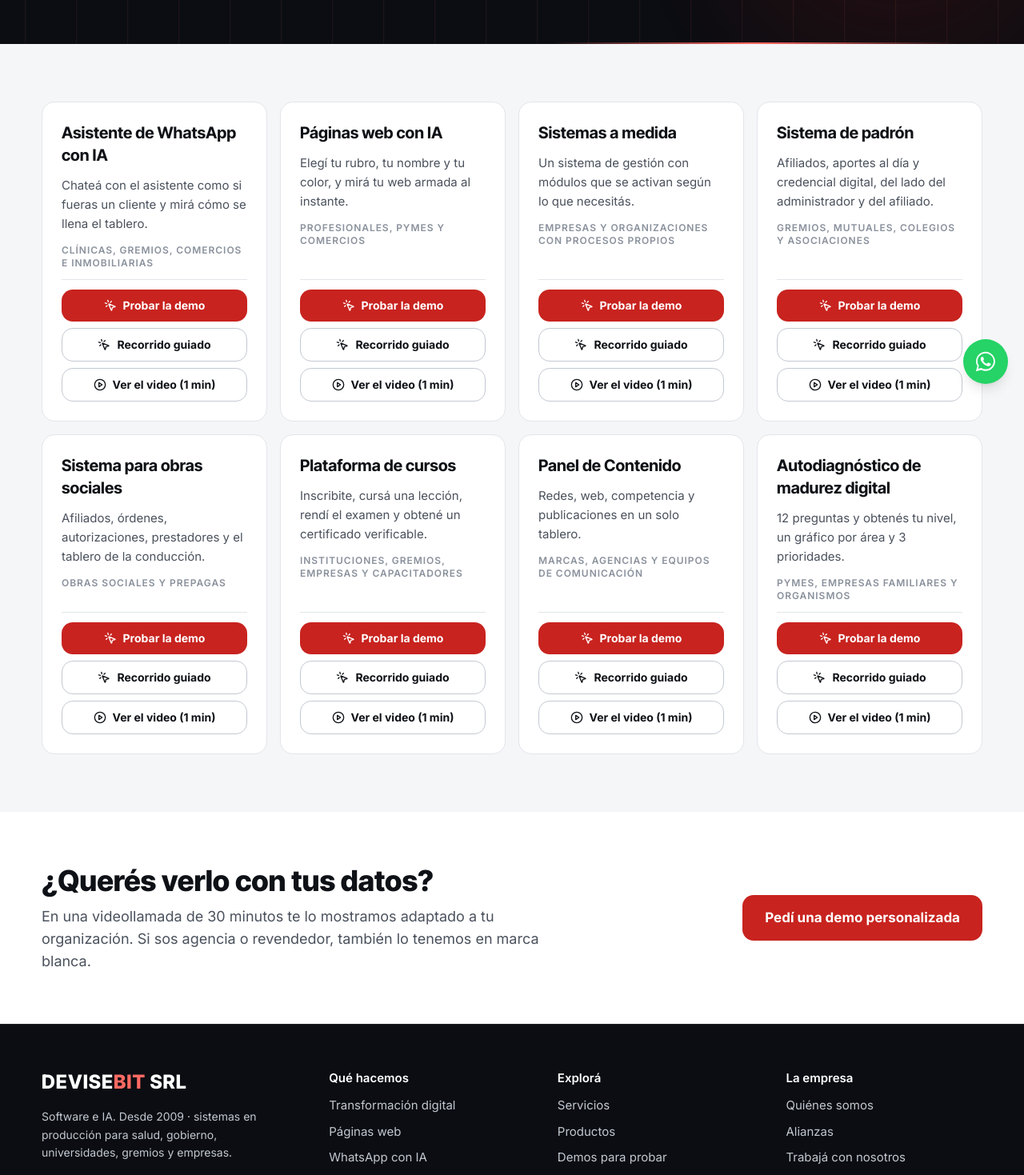
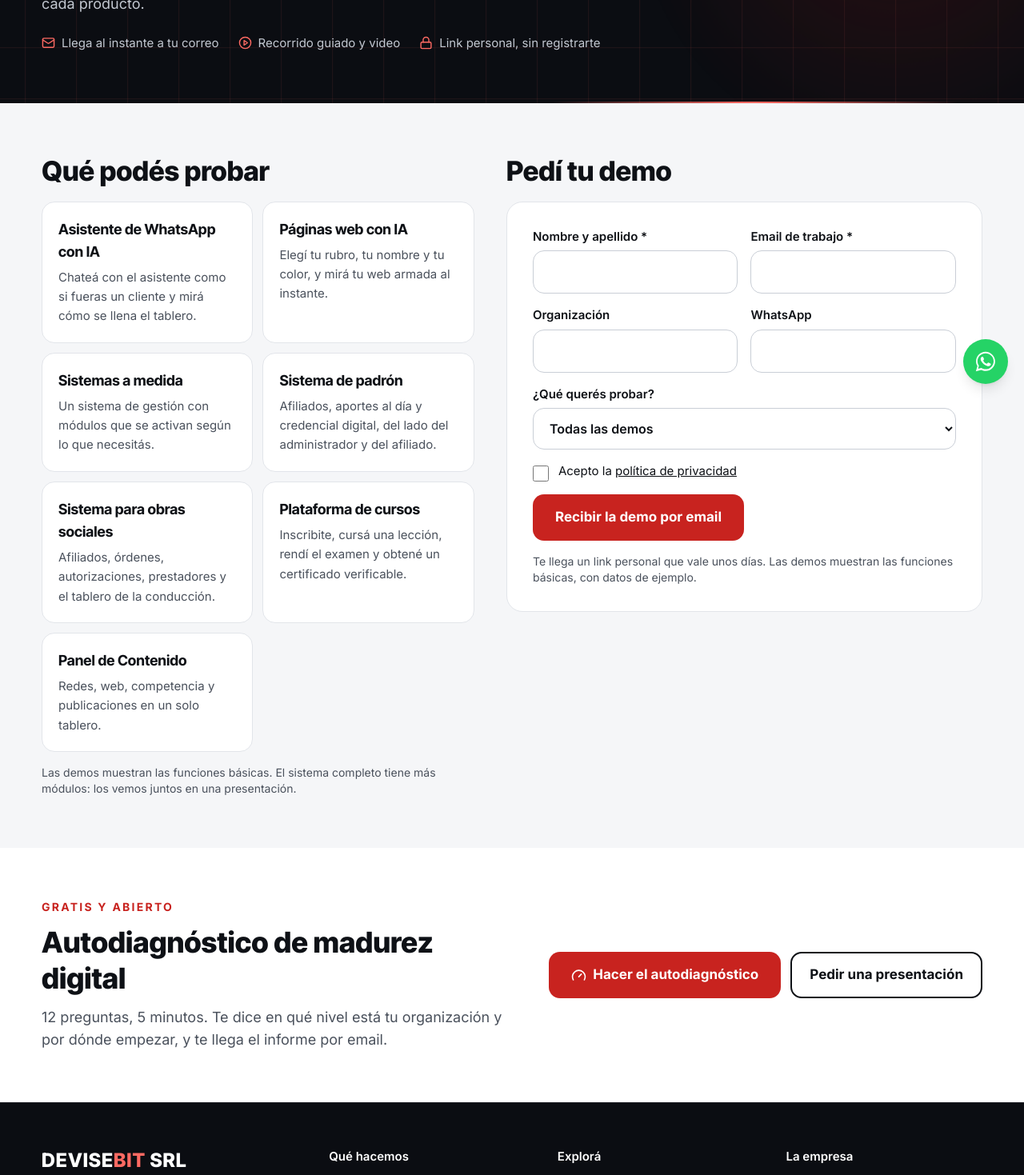
Before and after one commit to jammiranda/julio-miranda-web, a Next.js app: page /demos in a window 1280 px wide. Shown: the part 300-1769 px from the top of the page at 80% size. Built offline with nearby package versions, Linux system fonts and the light colour scheme; a web font is replaced by a local one.

Commit message:
Demos privadas (WIP): página de pedido y botones
Co-Authored-By: Claude Opus 5.5 <noreply@anthropic.com>
Claude-Session: https://claude.ai/code/session_01JmMyMwv3wDbxYkx5HL6eDL

```diff
--- a/app/demos/page.tsx
+++ b/app/demos/page.tsx
@@ -1,15 +1,17 @@
 import Link from "next/link"
-import { PlayCircle, MousePointerClick } from "lucide-react"
+import { Lock, Mail, PlayCircle, Gauge } from "lucide-react"
 import { Header } from "@/components/header"
 import { Footer } from "@/components/footer"
-import { DEMOS, demoUrl, videoUrl } from "@/lib/demos"
+import DemoPedidoForm from "@/components/demo-pedido-form"
+import { DEMOS } from "@/lib/demos"
 
 export const metadata = {
-  title: "Demos para probar · DEVISEBIT",
-  description: "Probá nuestros productos sin registrarte: asistente de WhatsApp con IA, webs, sistemas a medida, padrón, obras sociales, plataforma de cursos, panel de contenido y autodiagnóstico digital.",
+  title: "Pedí una demo · DEVISEBIT",
+  description: "Probá nuestros productos con datos de ejemplo: te mandamos un link personal por email. Asistente de WhatsApp con IA, webs, sistemas a medida, padrón, obras sociales, plataforma de cursos y panel de contenido.",
 }
 
 export default function Demos() {
+  const productos = DEMOS.filter((d) => d.slug !== "transformacion-digital")
   return (
     <div className="min-h-screen bg-white text-[#0E1116]">
       <Header />
@@ -17,41 +19,49 @@ export default function Demos() {
         <section className="db-tech bg-[#0B0D12] text-white">
           <div className="db-rise max-w-[1240px] mx-auto px-4 md:px-8 pt-14 pb-16 flex flex-col gap-4">
             <p className="m-0 text-sm font-bold uppercase tracking-[0.16em] text-[#FF6A63]">Demos</p>
-            <h1 className="m-0 font-tight text-[34px] md:text-[52px] leading-[1.05] font-extrabold max-w-[820px]">Probalo vos mismo, ahora.</h1>
-            <p className="m-0 text-lg text-[#C3C8D1] max-w-[720px]">Cada demo funciona en tu navegador, sin registrarte, con datos de ejemplo. Podés tocar todo, ver el recorrido guiado o mirar el video de un minuto.</p>
+            <h1 className="m-0 font-tight text-[34px] md:text-[52px] leading-[1.05] font-extrabold max-w-[860px]">Probalo antes de decidir.</h1>
+            <p className="m-0 text-lg text-[#C3C8D1] max-w-[720px]">Dejanos tu email y te mandamos un link personal para probar las demos en tu celular o compu, con datos de ejemplo. También incluye un video de un minuto de cada producto.</p>
+            <ul className="m-0 mt-2 p-0 list-none flex flex-wrap gap-x-6 gap-y-2 text-[15px] text-[#C3C8D1]">
+              <li className="flex items-center gap-2"><Mail size={17} aria-hidden="true" className="text-[#FF6A63]" /> Llega al instante a tu correo</li>
+              <li className="flex items-center gap-2"><PlayCircle size={17} aria-hidden="true" className="text-[#FF6A63]" /> Recorrido guiado y video</li>
+              <li className="flex items-center gap-2"><Lock size={17} aria-hidden="true" className="text-[#FF6A63]" /> Link personal, sin registrarte</li>
+            </ul>
           </div>
           <div className="db-scan"><i /></div>
         </section>
 
         <section className="bg-[#F5F6F8]">
-          <ul className="m-0 list-none max-w-[1240px] mx-auto px-4 md:px-8 py-[72px] grid sm:grid-cols-2 lg:grid-cols-4 gap-4">
-            {DEMOS.map((d) => (
-              <li key={d.slug} id={d.slug} className="db-card scroll-mt-24 rounded-2xl border border-[#E2E5EA] bg-white p-6 flex flex-col gap-3">
-                <h2 className="m-0 font-tight text-xl font-bold">{d.titulo}</h2>
-                <p className="m-0 text-[15px] leading-relaxed text-[#4A515C]">{d.texto}</p>
-                <p className="m-0 text-xs font-semibold uppercase tracking-[0.08em] text-[#8A919C]">{d.para}</p>
-                <div className="mt-auto pt-3 flex flex-col gap-2 border-t border-[#E2E5EA]">
-                  <a href={demoUrl(d.slug)} className="inline-flex items-center justify-center gap-2 rounded-xl bg-[#C8231F] hover:bg-[#9E1A17] px-4 py-2.5 text-sm font-bold text-white transition-colors"><MousePointerClick size={16} aria-hidden="true" /> Probar la demo</a>
-                  <a href={`${demoUrl(d.slug)}?tour=1`} className="inline-flex items-center justify-center gap-2 rounded-xl border border-[#C3C8D1] hover:border-[#C8231F] px-4 py-2.5 text-sm font-bold transition-colors"><MousePointerClick size={16} aria-hidden="true" /> Recorrido guiado</a>
-                  <details className="group rounded-xl border border-[#C3C8D1] open:border-[#C8231F]">
-                    <summary className="list-none cursor-pointer inline-flex w-full items-center justify-center gap-2 px-4 py-2.5 text-sm font-bold [&::-webkit-details-marker]:hidden"><PlayCircle size={16} aria-hidden="true" /> Ver el video (1 min)</summary>
-                    <video src={videoUrl(d.slug)} controls preload="none" playsInline className="w-full rounded-b-xl bg-black aspect-video">
-                      <a href={videoUrl(d.slug)}>Descargar el video</a>
-                    </video>
-                  </details>
-                </div>
-              </li>
-            ))}
-          </ul>
+          <div className="max-w-[1240px] mx-auto px-4 md:px-8 py-[64px] grid gap-10 lg:grid-cols-[1fr_1.1fr] items-start">
+            <div className="flex flex-col gap-4">
+              <h2 className="m-0 font-tight text-[28px] md:text-[34px] font-extrabold leading-tight">Qué podés probar</h2>
+              <ul className="m-0 p-0 list-none grid gap-3 sm:grid-cols-2 lg:grid-cols-1 xl:grid-cols-2">
+                {productos.map((d) => (
+                  <li key={d.slug} className="rounded-2xl border border-[#E2E5EA] bg-white p-5 flex flex-col gap-1.5">
+                    <strong className="font-tight text-lg">{d.titulo}</strong>
+                    <span className="text-[15px] text-[#4A515C] leading-relaxed">{d.texto}</span>
+                  </li>
+                ))}
+              </ul>
+              <p className="m-0 text-sm text-[#4A515C]">Las demos muestran las funciones básicas. El sistema completo tiene más módulos: los vemos juntos en una presentación.</p>
+            </div>
+            <div id="pedir" className="scroll-mt-24 flex flex-col gap-4">
+              <h2 className="m-0 font-tight text-[28px] md:text-[34px] font-extrabold leading-tight">Pedí tu demo</h2>
+              <DemoPedidoForm />
+            </div>
+          </div>
         </section>
 
         <section className="bg-white">
-          <div className="max-w-[1240px] mx-auto px-4 md:px-8 py-16 flex flex-wrap items-center justify-between gap-6">
-            <div className="max-w-[640px]">
-              <h2 className="m-0 font-tight text-[28px] md:text-[36px] font-extrabold leading-tight">¿Querés verlo con tus datos?</h2>
-              <p className="m-0 mt-2 text-lg text-[#4A515C]">En una videollamada de 30 minutos te lo mostramos adaptado a tu organización. Si sos agencia o revendedor, también lo tenemos en marca blanca.</p>
+          <div className="max-w-[1240px] mx-auto px-4 md:px-8 py-16 grid gap-6 md:grid-cols-2 items-center">
+            <div className="flex flex-col gap-3">
+              <p className="m-0 text-sm font-bold uppercase tracking-[0.16em] text-[#C8231F]">Gratis y abierto</p>
+              <h2 className="m-0 font-tight text-[28px] md:text-[36px] font-extrabold leading-tight">Autodiagnóstico de madurez digital</h2>
+              <p className="m-0 text-lg text-[#4A515C]">12 preguntas, 5 minutos. Te dice en qué nivel está tu organización y por dónde empezar, y te llega el informe por email.</p>
             </div>
-            <Link href="/contacto?tema=Quiero%20ver%20una%20demo#formulario" className="rounded-xl bg-[#C8231F] hover:bg-[#9E1A17] px-7 py-4 font-bold text-white text-[17px] transition-colors">Pedí una demo personalizada</Link>
+            <div className="flex flex-wrap gap-3 md:justify-end">
+              <a href="/demos/transformacion-digital.html" className="inline-flex items-center gap-2 rounded-xl bg-[#C8231F] hover:bg-[#9E1A17] px-7 py-4 font-bold text-white text-[17px] transition-colors"><Gauge size={19} aria-hidden="true" /> Hacer el autodiagnóstico</a>
+              <Link href="/contacto?tema=Quiero%20ver%20una%20demo#formulario" className="rounded-xl border-2 border-[#0E1116] px-[22px] py-[14px] font-bold text-[17px] hover:bg-[#0E1116] hover:text-white transition-colors">Pedir una presentación</Link>
+            </div>
           </div>
         </section>
       </main>
--- a/app/productos/page.tsx
+++ b/app/productos/page.tsx
@@ -57,8 +57,8 @@ export default function ProductosPage() {
                   {(() => { const sol = SOLUCIONES.find((x) => x.id === SOLUCION_DE_PRODUCTO[p.id]); return sol ? <Link href={sol.href} className="rounded-xl border border-[#C3C8D1] hover:border-[#C8231F] px-4 py-2.5 text-center text-sm font-bold text-[#0E1116] transition-colors">Ver planes y precios</Link> : null })()}
                   {DEMO_DE_PRODUCTO[p.id] ? (
                     <>
-                      <a href={demoUrl(DEMO_DE_PRODUCTO[p.id])} className="rounded-xl bg-[#C8231F] hover:bg-[#9E1A17] px-4 py-2.5 text-center text-sm font-bold text-white transition-colors">Probar la demo</a>
-                      <span className="text-xs text-[#4A515C] text-center">Funciona en tu navegador, con datos de ejemplo. <Link href={`/contacto?tema=${encodeURIComponent("Demo: " + p.title)}#formulario`} className="underline">O pedí una demo con tus datos</Link>.</span>
+                      <a href={demoUrl(DEMO_DE_PRODUCTO[p.id])} className="rounded-xl bg-[#C8231F] hover:bg-[#9E1A17] px-4 py-2.5 text-center text-sm font-bold text-white transition-colors">Pedir la demo</a>
+                      <span className="text-xs text-[#4A515C] text-center">Te llega por email un link para probarla. <Link href={`/contacto?tema=${encodeURIComponent("Demo: " + p.title)}#formulario`} className="underline">O pedí una presentación</Link>.</span>
                     </>
                   ) : (
                     <>
@@ -115,8 +115,8 @@ export default function ProductosPage() {
               ))}
             </ol>
             <div className="flex flex-wrap gap-3">
-              <a href={demoUrl("whatsapp")} className="rounded-xl bg-[#C8231F] hover:bg-[#9E1A17] px-6 py-4 font-bold text-[17px] text-white transition-colors">Probar la demo ahora</a>
-              <Link href={`/contacto?tema=${encodeURIComponent("Demo: Asistente de WhatsApp con IA")}#formulario`} className="rounded-xl border-2 border-[#0E1116] px-[22px] py-[14px] font-bold text-[17px] hover:bg-[#0E1116] hover:text-white transition-colors">Pedir una demo con mis datos</Link>
+              <a href={demoUrl("whatsapp")} className="rounded-xl bg-[#C8231F] hover:bg-[#9E1A17] px-6 py-4 font-bold text-[17px] text-white transition-colors">Pedir la demo</a>
+              <Link href={`/contacto?tema=${encodeURIComponent("Demo: Asistente de WhatsApp con IA")}#formulario`} className="rounded-xl border-2 border-[#0E1116] px-[22px] py-[14px] font-bold text-[17px] hover:bg-[#0E1116] hover:text-white transition-colors">Pedir una presentación</Link>
             </div>
           </div>
         </section>
--- /dev/null
+++ b/components/demo-pedido-form.tsx
@@ -0,0 +1,74 @@
+"use client"
+
+import { useEffect, useState } from "react"
+import type React from "react"
+import { DEMOS } from "@/lib/demos"
+
+const TYPOS: Record<string, string> = { "gmal.com": "gmail.com", "gmial.com": "gmail.com", "gmail.con": "gmail.com", "gmail.co": "gmail.com", "gamil.com": "gmail.com", "hotmial.com": "hotmail.com", "hotmail.con": "hotmail.com", "hotmai.com": "hotmail.com", "outlok.com": "outlook.com", "yaho.com": "yahoo.com", "yahoo.con": "yahoo.com" }
+
+/** Pedido de demo: la demo no es pública, llega por email con un link personal. */
+export default function DemoPedidoForm() {
+  const [f, setF] = useState({ nombre: "", email: "", org: "", tel: "", demo: "todas", acepta: false, website: "" })
+  const [state, setState] = useState<"idle" | "sending" | "ok" | "error">("idle")
+  const [error, setError] = useState("")
+  useEffect(() => {
+    const d = new URLSearchParams(window.location.search).get("d")
+    if (d && DEMOS.some((x) => x.slug === d)) setF((x) => ({ ...x, demo: d }))
+  }, [])
+  const dom = f.email.split("@")[1]?.toLowerCase() ?? ""
+  const sugerencia = TYPOS[dom] ? f.email.split("@")[0] + "@" + TYPOS[dom] : null
+  const set = (k: keyof typeof f) => (e: React.ChangeEvent<HTMLInputElement | HTMLSelectElement>) => setF({ ...f, [k]: e.target.type === "checkbox" ? (e.target as HTMLInputElement).checked : e.target.value })
+
+  const submit = async (e: React.FormEvent) => {
+    e.preventDefault()
+    setState("sending"); setError("")
+    try {
+      const r = await fetch("https://sistema.devisebit.com/api/demos/solicitar", {
+        method: "POST", headers: { "Content-Type": "application/json" },
+        body: JSON.stringify({ nombre: f.nombre, email: f.email, organizacion: f.org, telefono: f.tel, demo: f.demo, acepta: f.acepta, website: f.website }),
+      })
+      const j = await r.json().catch(() => ({}))
+      if (j.ok) setState("ok")
+      else { setState("error"); setError(j.error ?? "No pudimos enviarla. Probá de nuevo o escribinos por WhatsApp.") }
+    } catch {
+      setState("error"); setError("No pudimos conectarnos. Probá de nuevo o escribinos por WhatsApp.")
+    }
+  }
+
+  const input = "w-full rounded-xl border border-[#C9CED6] bg-white px-4 py-3.5 text-base outline-none focus:ring-2 focus:ring-[#C8231F]/40 focus:border-[#C8231F]"
+  const label = "flex flex-col gap-1.5 text-[15px] font-semibold"
+
+  if (state === "ok") {
+    return (
+      <div role="status" className="rounded-[20px] border border-[#E2E5EA] bg-white p-8 flex flex-col gap-3">
+        <div className="w-12 h-12 rounded-full bg-[#E3F2E8] text-[#0B7A3B] flex items-center justify-center text-2xl font-extrabold" aria-hidden="true">✓</div>
+        <h3 className="m-0 font-tight text-2xl font-extrabold">¡Listo! Revisá tu correo</h3>
+        <p className="m-0 text-[17px] leading-relaxed text-[#4A515C]">Te mandamos a <strong>{f.email}</strong> un link personal para probar {f.demo === "todas" ? "las demos" : "la demo"}. Si no lo ves en unos minutos, revisá promociones o spam.</p>
+      </div>
+    )
+  }
+
+  return (
+    <form onSubmit={submit} className="rounded-[20px] border border-[#E2E5EA] bg-white p-6 md:p-8 grid gap-4 sm:grid-cols-2">
+      <label className={label}>Nombre y apellido *<input required value={f.nombre} onChange={set("nombre")} className={input} autoComplete="name" /></label>
+      <label className={label}>Email de trabajo *<input required type="email" inputMode="email" value={f.email} onChange={set("email")} className={input} autoComplete="email" />
+        {sugerencia && <button type="button" onClick={() => setF({ ...f, email: sugerencia })} className="self-start text-sm font-normal text-[#C8231F] underline">¿Quisiste decir {sugerencia}?</button>}
+      </label>
+      <label className={label}>Organización<input value={f.org} onChange={set("org")} className={input} autoComplete="organization" /></label>
+      <label className={label}>WhatsApp<input type="tel" inputMode="tel" value={f.tel} onChange={set("tel")} className={input} autoComplete="tel" /></label>
+      <label className={label + " sm:col-span-2"}>¿Qué querés probar?
+        <select value={f.demo} onChange={set("demo")} className={input}>
+          <option value="todas">Todas las demos</option>
+          {DEMOS.filter((d) => d.slug !== "transformacion-digital").map((d) => <option key={d.slug} value={d.slug}>{d.titulo}</option>)}
+        </select>
+      </label>
+      <label className="sm:col-span-2 flex items-start gap-3 text-[15px]"><input type="checkbox" required checked={f.acepta} onChange={set("acepta")} className="mt-1 w-5 h-5 accent-[#C8231F]" /> <span>Acepto la <a href="/privacidad" className="underline">política de privacidad</a></span></label>
+      <input type="text" name="website" value={f.website} onChange={set("website")} tabIndex={-1} autoComplete="off" aria-hidden="true" className="hidden" />
+      <div className="sm:col-span-2 flex flex-wrap items-center gap-4">
+        <button type="submit" disabled={state === "sending"} className="rounded-xl bg-[#C8231F] hover:bg-[#9E1A17] disabled:opacity-60 px-7 py-4 font-bold text-white text-[17px] transition-colors">{state === "sending" ? "Enviando…" : "Recibir la demo por email"}</button>
+        {state === "error" && <p role="alert" className="m-0 text-[#C8231F]">{error}</p>}
+      </div>
+      <p className="sm:col-span-2 m-0 text-sm text-[#4A515C]">Te llega un link personal que vale unos días. Las demos muestran las funciones básicas, con datos de ejemplo.</p>
+    </form>
+  )
+}
--- a/components/footer.tsx
+++ b/components/footer.tsx
@@ -21,7 +21,7 @@ const COLUMNAS = [
     links: [
       { href: "/servicios", label: "Servicios" },
       { href: "/productos", label: "Productos" },
-      { href: "/demos", label: "Demos para probar" },
+      { href: "/demos", label: "Pedí una demo" },
       { href: "/casos-de-exito", label: "Casos de éxito" },
       { href: "/precios", label: "Lista de precios" },
       { href: "https://academia.devisebit.com", label: "Academia" },
--- a/lib/demos.ts
+++ b/lib/demos.ts
@@ -12,8 +12,8 @@ export const DEMOS: Demo[] = [
   { slug: "transformacion-digital", titulo: "Autodiagnóstico de madurez digital", texto: "12 preguntas y obtenés tu nivel, un gráfico por área y 3 prioridades.", para: "Pymes, empresas familiares y organismos" },
 ]
 
-export const videoUrl = (slug: string, blanca = false) => `/demos/videos/${slug}${blanca ? "-marca-blanca" : ""}.mp4`
-export const demoUrl = (slug: string, blanca = false) => `/demos/${slug}.html${blanca ? "?marca=blanca" : ""}`
+/** Las demos son privadas: se piden con email. Solo el autodiagnóstico es público. */
+export const demoUrl = (slug: string, _blanca = false) => (slug === "transformacion-digital" ? "/demos/transformacion-digital.html" : `/demos?d=${slug}#pedir`)
 export const demoDe = (slug: string) => DEMOS.find((d) => d.slug === slug)
 
 /** Producto de /productos → demo que lo muestra */
--- a/public/lp/comunidad.html
+++ b/public/lp/comunidad.html
@@ -41,7 +41,7 @@
 <p class="lead">Una plataforma con tu marca para gremios, asociaciones, colegios profesionales, cámaras y fundaciones: academia online con certificados, padrón de socios, beneficios, pagos y noticias. Lista para usar, con abono mensual.</p>
 <div class="ctas">
 <a class="btn btn-red js-wa" data-msg="Hola DEVISEBIT, quiero una demo de la plataforma de comunidad" href="#"><svg class="wa-ico" viewBox="0 0 24 24" fill="currentColor" aria-hidden="true"><path d="M12 2a10 10 0 0 0-8.6 15.1L2 22l5-1.3A10 10 0 1 0 12 2Zm0 18.2a8.2 8.2 0 0 1-4.2-1.2l-.3-.2-3 .8.8-2.9-.2-.3A8.2 8.2 0 1 1 12 20.2Zm4.5-6.1c-.2-.1-1.5-.7-1.7-.8s-.4-.1-.6.1-.7.8-.8 1-.3.2-.5.1a6.7 6.7 0 0 1-3.3-2.9c-.2-.4.2-.4.7-1.3a.4.4 0 0 0 0-.4l-.8-1.8c-.2-.5-.4-.4-.6-.4h-.5a1 1 0 0 0-.7.3 3 3 0 0 0-.9 2.2 5.1 5.1 0 0 0 1.1 2.7 11.7 11.7 0 0 0 4.5 4c1.7.7 2.3.8 3.2.6a2.7 2.7 0 0 0 1.8-1.2 2.2 2.2 0 0 0 .1-1.3c0-.1-.2-.2-.4-.3Z"/></svg> Pedí una demo por WhatsApp</a>
-<a class="btn btn-ghost" href="/demos/padron.html">▶ Probar la demo</a>
+<a class="btn btn-ghost" href="/demos?d=padron#pedir">▶ Pedí la demo</a>
 <a class="btn btn-ghost" href="#planes">Ver planes y precios</a>
 </div>
 <div class="badges"><div class="badge"><b>Con tu marca</b> y tu dominio</div><div class="badge"><b>Academia</b> con certificados</div><div class="badge"><b>Socios, beneficios</b> y pagos</div><div class="badge"><b>Funciona en el celular</b></div></div>
--- a/public/lp/redes.html
+++ b/public/lp/redes.html
@@ -41,7 +41,7 @@
 <p class="lead">Armamos tus perfiles, diseñamos placas y reels con tu marca y publicamos por vos en Instagram, Facebook y LinkedIn. Cada mes, un informe con lo que funcionó.</p>
 <div class="ctas">
 <a class="btn btn-red js-wa" data-msg="Hola DEVISEBIT, quiero que manejen mis redes" href="#"><svg class="wa-ico" viewBox="0 0 24 24" fill="currentColor" aria-hidden="true"><path d="M12 2a10 10 0 0 0-8.6 15.1L2 22l5-1.3A10 10 0 1 0 12 2Zm0 18.2a8.2 8.2 0 0 1-4.2-1.2l-.3-.2-3 .8.8-2.9-.2-.3A8.2 8.2 0 1 1 12 20.2Zm4.5-6.1c-.2-.1-1.5-.7-1.7-.8s-.4-.1-.6.1-.7.8-.8 1-.3.2-.5.1a6.7 6.7 0 0 1-3.3-2.9c-.2-.4.2-.4.7-1.3a.4.4 0 0 0 0-.4l-.8-1.8c-.2-.5-.4-.4-.6-.4h-.5a1 1 0 0 0-.7.3 3 3 0 0 0-.9 2.2 5.1 5.1 0 0 0 1.1 2.7 11.7 11.7 0 0 0 4.5 4c1.7.7 2.3.8 3.2.6a2.7 2.7 0 0 0 1.8-1.2 2.2 2.2 0 0 0 .1-1.3c0-.1-.2-.2-.4-.3Z"/></svg> Pedí tu propuesta por WhatsApp</a>
-<a class="btn btn-ghost" href="/demos/panel-de-contenido.html">▶ Probar la demo</a>
+<a class="btn btn-ghost" href="/demos?d=panel-de-contenido#pedir">▶ Pedí la demo</a>
 <a class="btn btn-ghost" href="#planes">Ver planes y precios</a>
 </div>
 <div class="badges"><div class="badge"><b>Reels y placas</b> con tu marca</div><div class="badge"><b>Calendario</b> mensual</div><div class="badge"><b>Instagram, Facebook</b> y LinkedIn</div><div class="badge"><b>Informe</b> de resultados</div></div>
--- a/public/lp/sistemas.html
+++ b/public/lp/sistemas.html
@@ -41,7 +41,7 @@
 <p class="lead">Desarrollamos sistemas de gestión a medida con inteligencia artificial: clientes, turnos, stock, pagos, documentos y tableros, todo conectado. Partimos de módulos probados, así cuesta y tarda menos.</p>
 <div class="ctas">
 <a class="btn btn-red js-wa" data-msg="Hola DEVISEBIT, quiero un sistema de gestión para mi empresa" href="#"><svg class="wa-ico" viewBox="0 0 24 24" fill="currentColor" aria-hidden="true"><path d="M12 2a10 10 0 0 0-8.6 15.1L2 22l5-1.3A10 10 0 1 0 12 2Zm0 18.2a8.2 8.2 0 0 1-4.2-1.2l-.3-.2-3 .8.8-2.9-.2-.3A8.2 8.2 0 1 1 12 20.2Zm4.5-6.1c-.2-.1-1.5-.7-1.7-.8s-.4-.1-.6.1-.7.8-.8 1-.3.2-.5.1a6.7 6.7 0 0 1-3.3-2.9c-.2-.4.2-.4.7-1.3a.4.4 0 0 0 0-.4l-.8-1.8c-.2-.5-.4-.4-.6-.4h-.5a1 1 0 0 0-.7.3 3 3 0 0 0-.9 2.2 5.1 5.1 0 0 0 1.1 2.7 11.7 11.7 0 0 0 4.5 4c1.7.7 2.3.8 3.2.6a2.7 2.7 0 0 0 1.8-1.2 2.2 2.2 0 0 0 .1-1.3c0-.1-.2-.2-.4-.3Z"/></svg> Agendá un diagnóstico gratis</a>
-<a class="btn btn-ghost" href="/demos/sistemas.html">▶ Probar la demo</a>
+<a class="btn btn-ghost" href="/demos?d=sistemas#pedir">▶ Pedí la demo</a>
 <a class="btn btn-ghost" href="#planes">Ver planes y precios</a>
 </div>
 <div class="badges"><div class="badge"><b>Módulos probados</b></div><div class="badge"><b>A medida</b> de tu proceso</div><div class="badge"><b>Tableros</b> en tiempo real</div><div class="badge"><b>Desde el celular</b></div></div>
--- a/public/lp/webs.html
+++ b/public/lp/webs.html
@@ -51,7 +51,7 @@
 <svg class="wa-ico" viewBox="0 0 24 24" fill="currentColor" aria-hidden="true"><path d="M12 2a10 10 0 0 0-8.6 15.1L2 22l5-1.3A10 10 0 1 0 12 2Zm0 18.2a8.2 8.2 0 0 1-4.2-1.2l-.3-.2-3 .8.8-2.9-.2-.3A8.2 8.2 0 1 1 12 20.2Zm4.5-6.1c-.2-.1-1.5-.7-1.7-.8s-.4-.1-.6.1-.7.8-.8 1-.3.2-.5.1a6.7 6.7 0 0 1-3.3-2.9c-.2-.4.2-.4.7-1.3a.4.4 0 0 0 0-.4l-.8-1.8c-.2-.5-.4-.4-.6-.4h-.5a1 1 0 0 0-.7.3 3 3 0 0 0-.9 2.2 5.1 5.1 0 0 0 1.1 2.7 11.7 11.7 0 0 0 4.5 4c1.7.7 2.3.8 3.2.6a2.7 2.7 0 0 0 1.8-1.2 2.2 2.2 0 0 0 .1-1.3c0-.1-.2-.2-.4-.3Z"/></svg>
 Pedí tu propuesta por WhatsApp
 </a>
-<a class="btn btn-ghost" href="/demos/webs.html">▶ Probar la demo</a>
+<a class="btn btn-ghost" href="/demos?d=webs#pedir">▶ Pedí la demo</a>
 <a class="btn btn-ghost" href="#paquetes">Ver paquetes y precios</a>
 </div>
 <div class="badges">
--- a/public/lp/whatsapp.html
+++ b/public/lp/whatsapp.html
@@ -41,7 +41,7 @@
 <p class="lead">Un agente con inteligencia artificial, entrenado con la información de tu negocio: responde consultas, pasa precios, da turnos y te deriva la charla cuando hace falta una persona.</p>
 <div class="ctas">
 <a class="btn btn-red js-wa" data-msg="Hola DEVISEBIT, quiero un agente de WhatsApp para mi negocio" href="#"><svg class="wa-ico" viewBox="0 0 24 24" fill="currentColor" aria-hidden="true"><path d="M12 2a10 10 0 0 0-8.6 15.1L2 22l5-1.3A10 10 0 1 0 12 2Zm0 18.2a8.2 8.2 0 0 1-4.2-1.2l-.3-.2-3 .8.8-2.9-.2-.3A8.2 8.2 0 1 1 12 20.2Zm4.5-6.1c-.2-.1-1.5-.7-1.7-.8s-.4-.1-.6.1-.7.8-.8 1-.3.2-.5.1a6.7 6.7 0 0 1-3.3-2.9c-.2-.4.2-.4.7-1.3a.4.4 0 0 0 0-.4l-.8-1.8c-.2-.5-.4-.4-.6-.4h-.5a1 1 0 0 0-.7.3 3 3 0 0 0-.9 2.2 5.1 5.1 0 0 0 1.1 2.7 11.7 11.7 0 0 0 4.5 4c1.7.7 2.3.8 3.2.6a2.7 2.7 0 0 0 1.8-1.2 2.2 2.2 0 0 0 .1-1.3c0-.1-.2-.2-.4-.3Z"/></svg> Pedí una demo por WhatsApp</a>
-<a class="btn btn-ghost" href="/demos/whatsapp.html">▶ Probar la demo</a>
+<a class="btn btn-ghost" href="/demos?d=whatsapp#pedir">▶ Pedí la demo</a>
 <a class="btn btn-ghost" href="#planes">Ver planes y precios</a>
 </div>
 <div class="badges"><div class="badge"><b>Responde en segundos</b></div><div class="badge"><b>Entrenado</b> con tu información</div><div class="badge"><b>Te deriva</b> los casos especiales</div><div class="badge"><b>Conectado</b> a tu agenda y planilla</div></div>
```
